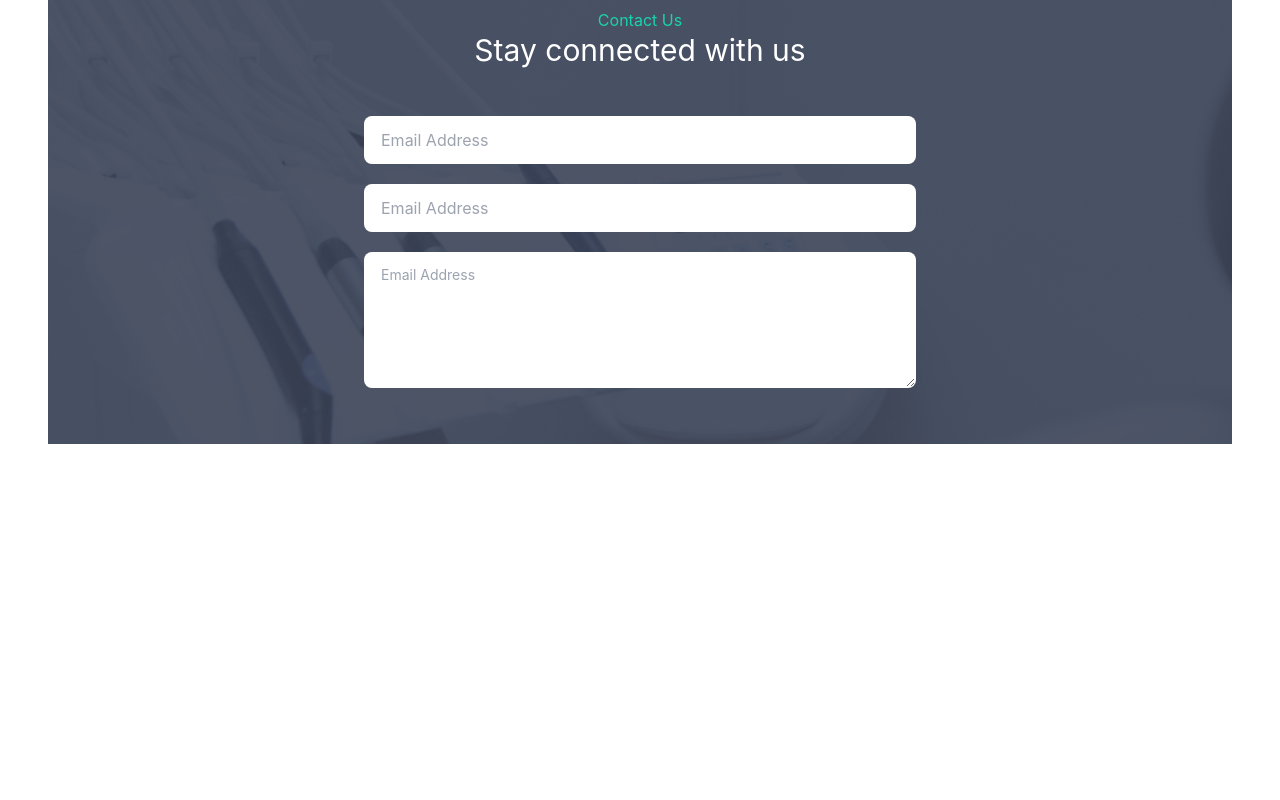
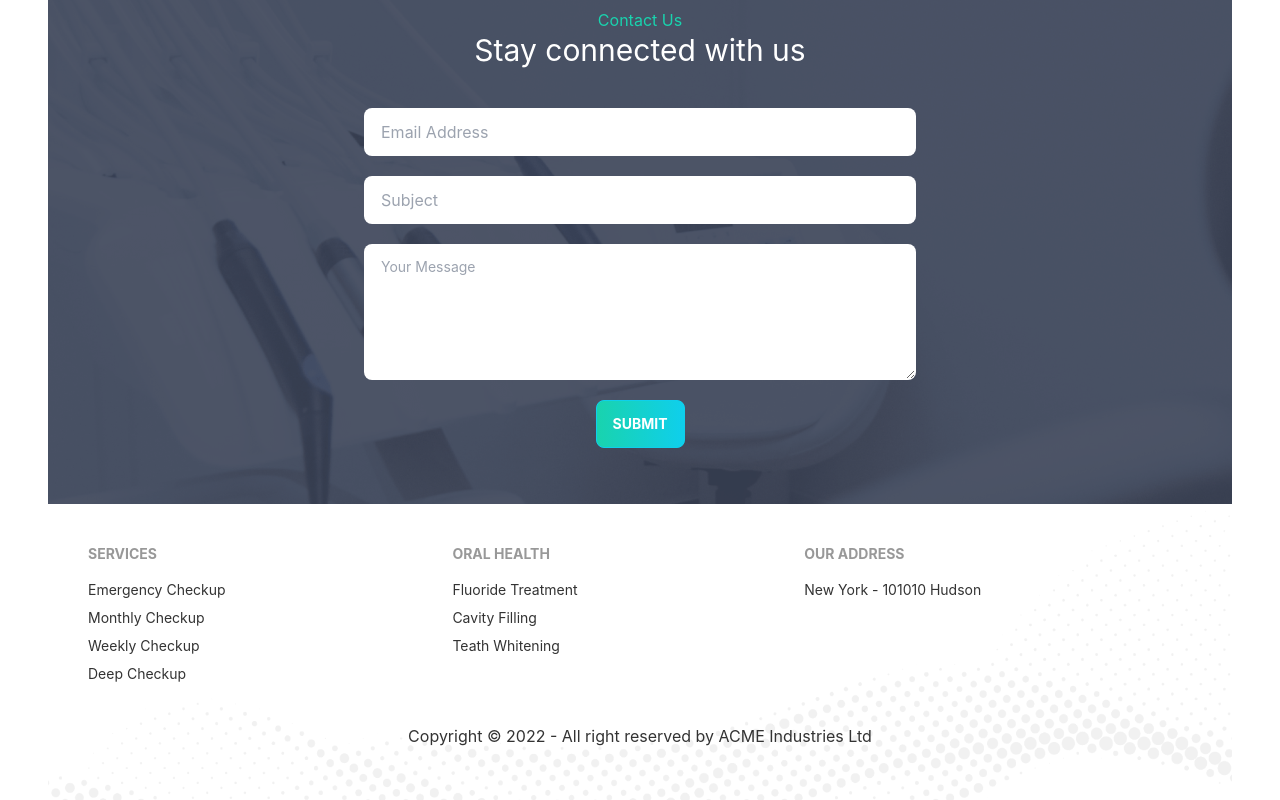
Before and after one commit to mdmehedihasan212/doctors-portal-client, a React (Create React App) app: page / in a window 1280 px wide. Shown: the part 3964-4764 px from the top of the page. Before the commit the page ends 4408 px from the top, so only its background shows below. Built offline with nearby package versions, Linux system fonts and the light colour scheme.

Commit message:
add footer section with background

```diff
--- a/src/Pages/Home/Contact.js
+++ b/src/Pages/Home/Contact.js
@@ -1,5 +1,6 @@
 import React from 'react';
 import appointment from '../../assets/images/appointment.png';
+import PrimaryButton from '../Shared/PrimaryButton';
 
 const Contact = () => {
     return (
@@ -9,7 +10,7 @@ const Contact = () => {
             <article>
                 <div className='text-center'>
                     <h4 className='text-secondary'>Contact Us</h4>
-                    <h5 className='text-3xl text-white mb-12'>Stay connected with us</h5>
+                    <h5 className='text-3xl text-white mb-10'>Stay connected with us</h5>
                 </div>
                 <div className='grid grid-cols-1 justify-items-center gap-5'>
                     <input
@@ -19,12 +20,13 @@ const Contact = () => {
                     <input
                         type="text"
                         className="input w-1/2 mx-w-md"
-                        placeholder="Email Address" />
+                        placeholder="Subject" />
                     <textarea
                         type="text"
                         className="textarea w-1/2 mx-w-md"
-                        placeholder="Email Address"
+                        placeholder="Your Message"
                         style={{ height: '136px' }} />
+                    <PrimaryButton>Submit</PrimaryButton>
                 </div>
             </article>
         </section>
--- /dev/null
+++ b/src/Pages/Home/Footer.js
@@ -0,0 +1,37 @@
+import React from 'react';
+import { Link } from 'react-router-dom';
+import footer from '../../assets/images/footer.png';
+
+const Footer = () => {
+    return (
+        <footer class="p-10" style={{
+            background: `url(${footer})`,
+            backgroundSize: 'cover'
+        }}>
+            <div className="footer">
+                <div>
+                    <span class="footer-title">SERVICES</span>
+                    <Link to={'/'} class="link link-hover">Emergency Checkup</Link>
+                    <Link to={'/'} class="link link-hover">Monthly Checkup</Link>
+                    <Link to={'/'} class="link link-hover">Weekly Checkup</Link>
+                    <Link to={'/'} class="link link-hover">Deep Checkup</Link>
+                </div>
+                <div>
+                    <span class="footer-title">ORAL HEALTH</span>
+                    <Link to={'/'} class="link link-hover">Fluoride Treatment</Link>
+                    <Link to={'/'} class="link link-hover">Cavity Filling</Link>
+                    <Link to={'/'} class="link link-hover">Teath Whitening</Link>
+                </div>
+                <div>
+                    <span class="footer-title">OUR ADDRESS</span>
+                    <Link to={'/'} class="link link-hover">New York - 101010 Hudson</Link>
+                </div>
+            </div>
+            <div className='mt-10 my-3 text-center'>
+                <p>Copyright © 2022 - All right reserved by ACME Industries Ltd</p>
+            </div>
+        </footer>
+    );
+};
+
+export default Footer;
--- a/src/Pages/Home/Home.js
+++ b/src/Pages/Home/Home.js
@@ -1,6 +1,7 @@
 import React from 'react';
 import Banner from './Banner';
 import Contact from './Contact';
+import Footer from './Footer';
 import Info from './Info';
 import MakeAppointment from './MakeAppointment';
 import OurServices from './OurServices';
@@ -15,6 +16,7 @@ const Home = () => {
             <MakeAppointment></MakeAppointment>
             <Testimonial></Testimonial>
             <Contact></Contact>
+            <Footer></Footer>
         </div>
     );
 };
```
